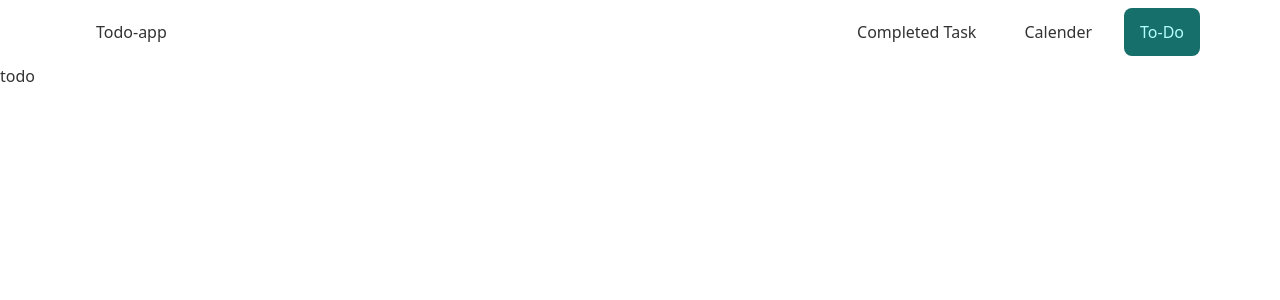
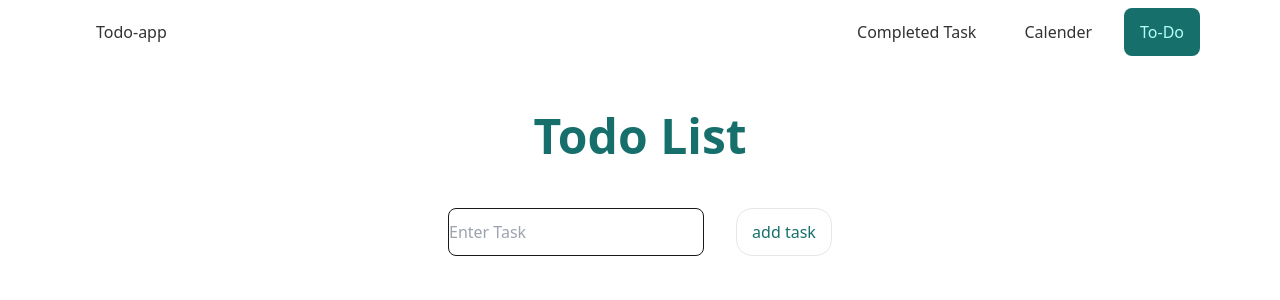
Before and after one commit to Emran12/todo-app-client, a React (Create React App) app: page /to-do in a window 1280 px wide. Shown: the top 300 px of the page. Built offline with nearby package versions, Linux system fonts and the light colour scheme.

Commit message:
todo task field added

```diff
--- a/package.json
+++ b/package.json
@@ -6,9 +6,11 @@
     "@testing-library/jest-dom": "^5.16.4",
     "@testing-library/react": "^13.3.0",
     "@testing-library/user-event": "^13.5.0",
+    "axios": "^0.27.2",
     "daisyui": "^2.17.0",
     "react": "^18.2.0",
     "react-dom": "^18.2.0",
+    "react-hook-form": "^7.33.0",
     "react-router-dom": "^6.3.0",
     "react-scripts": "5.0.1",
     "web-vitals": "^2.1.4"
--- a/src/Pages/CompletedTask.js
+++ b/src/Pages/CompletedTask.js
@@ -1,6 +1,12 @@
-import React from "react";
+import React, { useEffect } from "react";
+import fetcher from "../api/axios.config";
 
 const CompletedTask = () => {
+  useEffect(() => {
+    fetcher
+      .get("http://localhost:5000/task")
+      .then((res) => console.log(res.data));
+  }, []);
   return (
     <div>
       <h1>completed task</h1>
--- a/src/Pages/ToDo.js
+++ b/src/Pages/ToDo.js
@@ -1,9 +1,42 @@
 import React from "react";
+import { useForm } from "react-hook-form";
+import fetcher from "../api/axios.config";
 
 const ToDo = () => {
+  const {
+    register,
+    handleSubmit,
+    reset,
+    formState: { errors },
+  } = useForm();
+
+  const onSubmit = async (data) => {
+    const res = await fetcher.post("/insert-task", data);
+    console.log(res);
+    reset();
+  };
+
   return (
-    <div>
-      <h1>todo</h1>
+    <div className="mt-12">
+      <h1 className="flex justify-center items-center text-5xl font-bold text-primary mb-12">
+        Todo List
+      </h1>
+      <form
+        onSubmit={handleSubmit(onSubmit)}
+        className="flex  items-center justify-center"
+      >
+        <input
+          {...register("task", { required: true })}
+          placeholder="Enter Task"
+          className="w-64 h-12 border border-zinc-900 rounded-lg"
+        />
+        {errors.task && <p>task is required.</p>}
+        <input
+          type="submit"
+          value={"add task"}
+          className="border w-24 h-12 text-primary ml-8 rounded-2xl"
+        />
+      </form>
     </div>
   );
 };
--- /dev/null
+++ b/src/api/axios.config.js
@@ -0,0 +1,6 @@
+import axios from "axios";
+const fetcher = axios.create({
+  baseURL: "http://localhost:5000",
+});
+
+export default fetcher;
```
Also changed, not shown: 1 other file (tests, documents, lock files or other folders).
